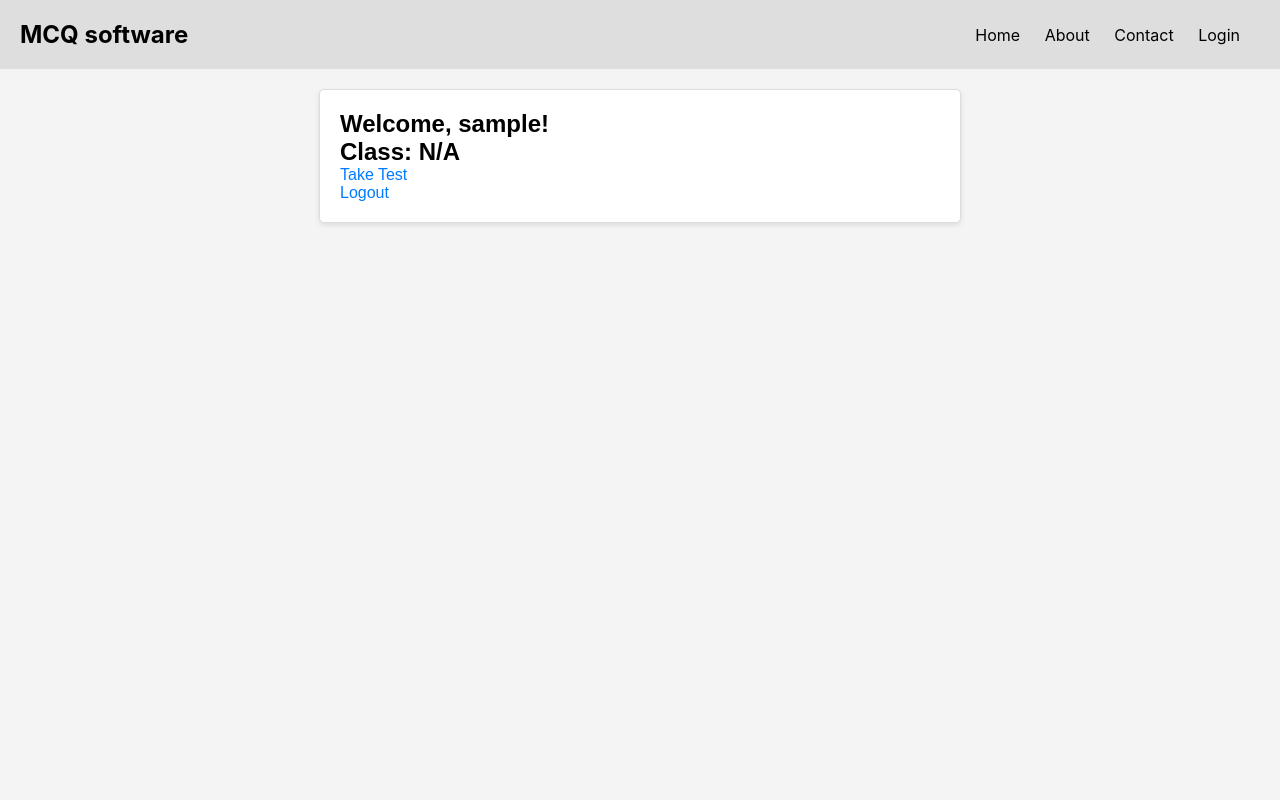
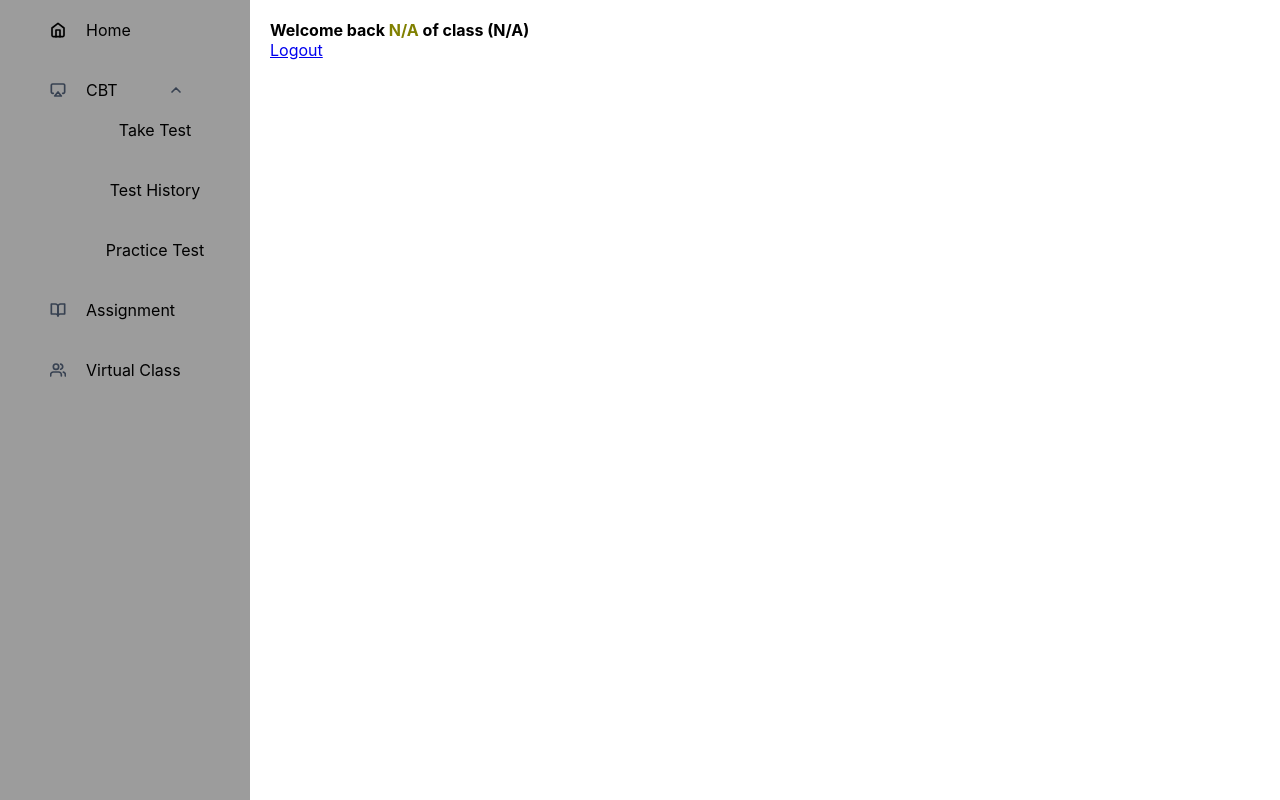
Before and after one commit to adepoju-oluwatobi/simple_cbt_app, a Flask app: page /student/dashboard in a window 1280 px wide. Run offline with Flask 2, Linux system fonts and the light colour scheme; the visitor is signed in with stand-in values (Sample User, id 1).

Commit message:
added the sidebar

```diff
--- a/questions/questions.json
+++ b/questions/questions.json
@@ -1,6 +1,10 @@
 {
     "Year 8G": {
         "Agric": {
+            "date": "2023-10-04",
+            "time": "10:27",
+            "duration": "1 hour",
+            "questions": {
                 "1": {
                     "question": "What is agriculture?",
                     "options": [
@@ -11,8 +15,13 @@
                     ],
                     "correct_answer": "a"
                 }
+            }
         },
         "Physics": {
+            "date": "October 25, 2023",
+            "time": "11:00 AM",
+            "duration": "1.5 hours",
+            "questions": {
                 "1": {
                     "question": "What is force?",
                     "options": [
@@ -23,10 +32,15 @@
                     ],
                     "correct_answer": "a"
                 }
+            }
         },
         "New subject": {
+            "date": "2023-11-02",
+            "time": "9:30 AM",
+            "duration": "45 minutes",
+            "questions": {
                 "1": {
-                "question": "what is a dog",
+                    "question": "What is a dog?",
                     "options": [
                         "a",
                         "b",
@@ -37,10 +51,13 @@
                 }
             }
         },
-    "Year 7C": {
-        "Yoruba": {
+        "test": {
+            "date": "30 of oct, 2023",
+            "time": "2:00",
+            "duration": "1",
+            "questions": {
                 "1": {
-                "question": "Kini ede yoruba",
+                    "question": "What is PHE?",
                     "options": [
                         "a",
                         "b",
@@ -50,6 +67,8 @@
                     "correct_answer": "a"
                 }
             }
+        }
     },
+    "Year 7C": {},
     "Year 9C": {}
 }
--- a/routes/__init__.py
+++ b/routes/__init__.py
@@ -12,6 +12,8 @@
 
 # Declare a dictionary to store teacher-student assignments
 teacher_student_assignments = {}
+
+# questions = {}
 
 # Load sample user data (student.json) and question data (questions.json)
 with open(students_json_path, 'r') as students_data:
--- a/routes/student_routes.py
+++ b/routes/student_routes.py
@@ -59,16 +59,25 @@
     if 'username' in session:
         username = session['username']
         student_data = students.get(username, {})
-        student_class = student_data.get('class', '')  # Get the student's class from the session
+        student_class = student_data.get('class', '')
 
         # Load your questions JSON data
-        with open('questions/questions.json', 'r') as question_file:
-            all_questions = json.load(question_file)
+        all_questions = load_questions()
 
         # Filter questions based on the student's class
-        class_questions = all_questions.get(student_class, {})  # Assumes class names match keys in questions.json
+        class_questions = all_questions.get(student_class, {})
 
-        return render_template('/student/available_tests.html', subjects=class_questions.keys(),
+        # Extract the test data (date, time, duration) for each subject
+        test_data = {
+            subject: {
+                "date": subject_data.get("date"),
+                "time": subject_data.get("time"),
+                "duration": subject_data.get("duration")
+            }
+            for subject, subject_data in class_questions.items()
+        }
+
+        return render_template('student/available_tests.html', subjects=class_questions.keys(), test_data=test_data,
                                student_class=student_class)
 
     return redirect(url_for('student/login'))
@@ -91,13 +100,21 @@
         # Check if the student's class matches the specified class_name
         if student_class == class_name:
             # Load questions from the JSON file
-            question = load_questions()
+            all_questions = load_questions()
 
             # Check if the subject exists in the questions data
-            if class_name in question and subject in question[class_name]:
-                questions_for_class_subject = question[class_name][subject]
+            if class_name in all_questions and subject in all_questions[class_name]:
+                subject_data = all_questions[class_name][subject]
+
+                # Extract test data: date, time, duration, and questions
+                test_date = subject_data.get("date")
+                test_time = subject_data.get("time")
+                test_duration = subject_data.get("duration")
+                questions_for_class_subject = subject_data.get("questions")
+
                 if questions_for_class_subject:
-                    return render_template('student/exam.html', questions=questions_for_class_subject, subject=subject)
+                    return render_template('student/exam.html', questions=questions_for_class_subject, subject=subject,
+                                           test_date=test_date, test_time=test_time, test_duration=test_duration)
                 else:
                     return "No questions found for the specified subject"
             else:
@@ -115,14 +132,21 @@
             if 'exam_submission' in request.form and request.form['exam_submission'] == '1':
                 subject = request.form['subject']
                 user_answers = request.form.to_dict(flat=False)
+
+                # Calculate the score for the exam
                 score = calculate_score(user_answers, subject)
+
+                # Save the score to the session
                 session['score'] = score
 
                 # Save the score to the JSON file
                 save_score(session['username'], subject, score)
-                print(score)
+
                 return redirect(url_for('student_routes.show_score', subject=subject))
+            else:
+                return "Invalid exam submission. Please try again."
 
+    # Redirect to the login page if the user is not logged in
     return redirect(url_for('student_routes.student_login'))
 
 
@@ -143,9 +167,9 @@
         student_scores = student_data.get('scores', {})
 
         # Load the questions for the specified subject from your JSON data
-        subject_data = questions.get(student_data['class'], {}).get(subject, {})
+        subject_data = load_questions().get(student_data['class'], {}).get(subject, {})
 
-        for question_id, question_data in subject_data.items():
+        for question_id, question_data in subject_data.get("questions", {}).items():
             user_answer = user_answers.get(f'answer_{question_id}')
             correct_answer = question_data.get('correct_answer')
 
@@ -164,6 +188,7 @@
             json.dump(student, students_data_file, indent=4)
 
     return score
+
 
 
 @student_routes.route('/show_score/<subject>')
--- /dev/null
+++ b/static/dashboard.css
@@ -0,0 +1,15 @@
+*{
+    padding: 0;
+    margin: 0;
+}
+.container {
+    margin-left: 250px; /* Adjust the margin to leave space for the sidebar */
+    padding: 20px; /* Add some padding to the container */
+    font-family: 'Inter', sans-serif;
+}
+.welcome{
+    font-weight: bold;
+}
+.name{
+    color: #808000;
+}
--- /dev/null
+++ b/static/sidebar.css
@@ -0,0 +1,71 @@
+/* CSS for the sidebar */
+img{
+    width: 16px;
+}
+
+.sidebar {
+    font-family: 'Inter', sans-serif;
+    width: 250px; /* Adjust the width as needed */
+    background-color: #9c9c9c; /* Background color of the sidebar */
+    color: black; /* Text color */
+    position: fixed; /* Fixed position so it stays visible */
+    top: 0; /* Position at the top */
+    left: 0; /* Position on the left */
+    height: 100%; /* Make it full height */
+    overflow-y: auto; /* Enable scrolling if the content overflows */
+}
+
+.sidebar-nav {
+    list-style: none; /* Remove list bullets */
+    width: 100%;
+    padding-left: 30px;
+    margin-left: 0;
+}
+
+.sidebar-nav li {
+    color: black;
+    padding: 10px;
+}
+
+.sidebar-nav li div{
+    display: flex;
+    align-items: center;
+    padding: 0;
+    gap: 20px;
+}
+
+.sidebar-nav a {
+    text-decoration: none; /* Remove underlines from links */
+    color: black;
+    padding: 10px;
+    display: block; /* Make links full width */
+    transition: background-color 0.3s; /* Smooth hover transition */
+    border-radius: 10px 0px 0px 10px;
+}
+
+/* Change link color on hover and extend background to the right */
+.sidebar-nav a:hover {
+    background-color: #F8C82A; /* Background color on hover */
+    margin-right: -10px; /* Extend background to the right */
+    border: none;
+    border-radius: 10px 0px 0px 10px;
+}
+
+.dropdown .cbt{
+    display: flex;
+    align-items: center;
+    gap: 50px;
+}
+
+.dropdown-content{
+    display: flex;
+    flex-direction: column;
+    width: 100%;
+    margin-right: 0;
+}
+.dropdown-content a{
+    border-radius: 10px;
+}
+.dropdown-content a:hover{
+    border-radius: 10px;
+}
--- a/student_data/student.json
+++ b/student_data/student.json
@@ -11,7 +11,9 @@
             "computer": 1,
             "Visual Arts": 1,
             "Physics": 1,
-            "Agric": 1
+            "Agric": 1,
+            "New subject": 1,
+            "test": 1
         }
     },
     "pius8831": {
--- a/templates/student/dashboard.html
+++ b/templates/student/dashboard.html
@@ -3,15 +3,13 @@
 <head>
     <meta charset="UTF-8">
     <meta name="viewport" content="width=device-width, initial-scale=1.0">
-    <link rel="stylesheet" href="{{ url_for('static', filename='style.css') }}">
+    <link rel="stylesheet" href="{{ url_for('static', filename='dashboard.css') }}">
     <title>Dashboard</title>
 </head>
 <body>
-{% include 'header.html' %}
+{% include 'student/sidebar.html' %}
     <div class="container">
-        <h1>Welcome, {{ username }}!</h1>
-        <h2>Class: {{ student_class }}</h2>
-        <p><a href="/student/available_tests">Take Test</a></p>
+        <p class="welcome">Welcome back <span class="name">{{ student_name }}</span> of class ({{ student_class }})</p>
         <p><a href="/student/logout">Logout</a></p>
     </div>
 </body>
--- /dev/null
+++ b/templates/student/sidebar.html
@@ -0,0 +1,66 @@
+<!-- sidebar.html -->
+<head>
+	<link rel="stylesheet" href="{{ url_for('static', filename='sidebar.css') }}">
+</head>
+<aside class="sidebar">
+    <ul class="sidebar-nav">
+        <li>
+            <a href="/">
+            <div>
+                <img src="../../static/images/home.svg" alt="">
+                <p>Home</p>
+            </div>
+            </a>
+        </li>
+        <li class="dropdown">
+            <a href="#" class="dropdown-btn">
+                <div>
+                    <img src="../../static/images/airplay.svg" alt="">
+                    <div class="cbt">
+                        <p>CBT</p>
+                        <img src="../../static/images/chevron-up.svg" alt="">
+                    </div>
+                </div>
+            </a>
+            <div class="dropdown-content">
+                <a href="/student/available_tests">Take Test</a>
+                <a href="#">Test History</a>
+                <a href="#">Practice Test</a>
+            </div>
+        </li>
+        <li>
+            <a href="#">
+            <div>
+                <img src="../../static/images/book-open.svg" alt="">
+                <p>Assignment</p>
+            </div>
+            </a>
+        </li>
+        <li>
+            <a href="#">
+            <div>
+                <img src="../../static/images/users.svg" alt="">
+                <p>Virtual Class</p>
+            </div>
+            </a>
+        </li>
+        <!-- Add more links as needed -->
+    </ul>
+</aside>
+<script>
+    const dropdownBtn = document.querySelector('.dropdown-btn');
+    const dropdownContent = document.querySelector('.dropdown-content');
+
+    dropdownBtn.addEventListener('click', () => {
+        dropdownContent.classList.toggle('show');
+    });
+
+    // Close the dropdown when clicking outside of it
+    window.addEventListener('click', (event) => {
+        if (!event.target.matches('.dropdown-btn')) {
+            if (dropdownContent.classList.contains('show')) {
+                dropdownContent.classList.remove('show');
+            }
+        }
+    });
+</script>
--- a/templates/teacher/available_exam.html
+++ b/templates/teacher/available_exam.html
@@ -62,6 +62,7 @@
                 {% endfor %}
             </tbody>
         </table>
+        <a href="/teacher/dashboard">Back to dashboard</a>
     </div>
 
     <script>
--- a/templates/teacher/manage_cbt.html
+++ b/templates/teacher/manage_cbt.html
@@ -11,7 +11,7 @@
     {% include 'header.html' %}
    <div class="container">
         <h1>Manage Cbt</h1>
-            <a href="{{ url_for('teacher_routes.submit_question') }}">Create Question</a>
+            <a href="{{ url_for('teacher_routes.submit_exam') }}">Create Question</a>
             <a href="{{ url_for('teacher_routes.available_exams') }}">Available Exams</a>  <!-- Add this link -->
     <table>
         <thead>
```
Also changed, not shown: routes/teacher_routes.py (+58 -44 lines), templates/student/available_tests.html (+13 -1 lines), templates/teacher/create_question.html (+13 -4 lines), templates/teacher/edit_questions.html (+11 -0 lines), static/images/airplay.svg (added), static/images/book-open.svg (added), static/images/chevron-up.svg (added), static/images/home.svg (added), static/images/users.svg (added). Lines whose indentation alone changed are shown as unchanged.
